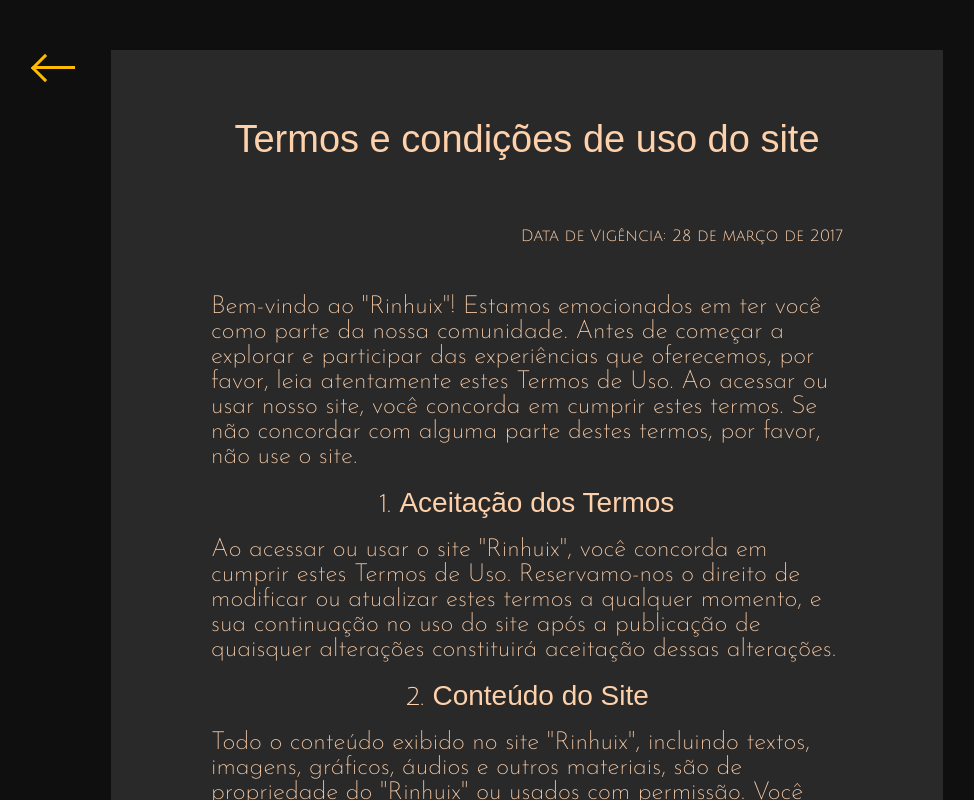
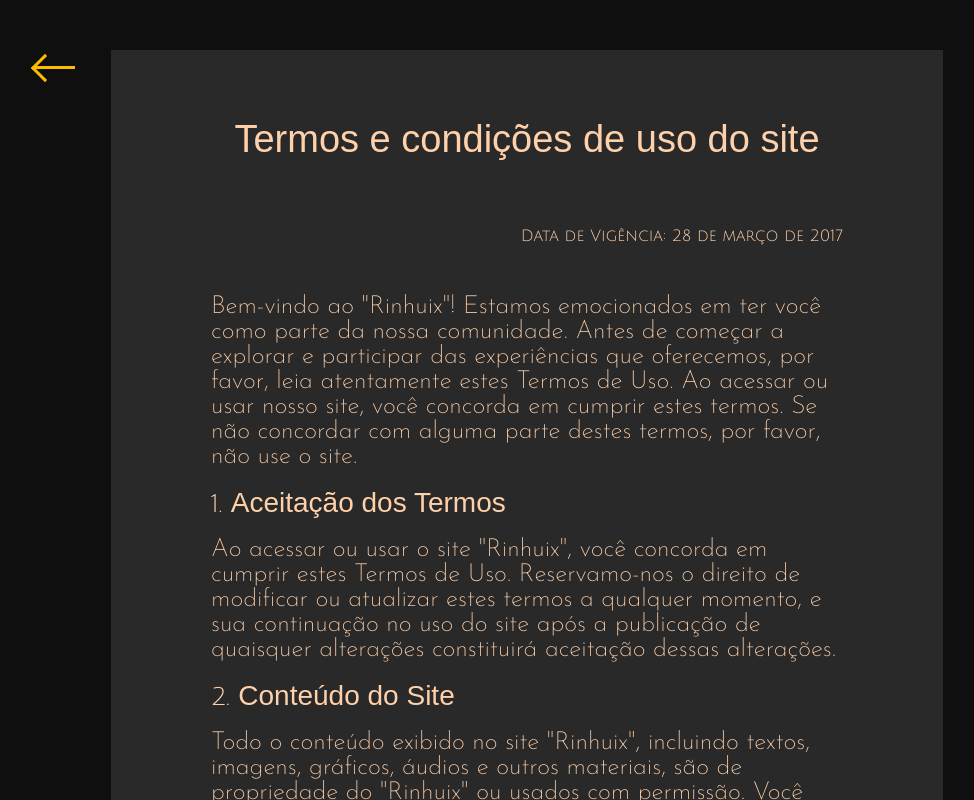
Before and after one commit to AkoruuDev/systemrin, a JavaScript app: page /terms-of-use in a window 1280 px wide. Shown: the whole page, without its empty margins (113-1087 px from the left). Built offline with nearby package versions, Linux system fonts and the light colour scheme; a web font is replaced by a local one.

Commit message:
fix: update terms of use and policity privacity

```diff
--- a/src/pages/PrivacityPolicity.js
+++ b/src/pages/PrivacityPolicity.js
@@ -1,7 +1,7 @@
 /* eslint-disable react/jsx-pascal-case */
 import styled from "styled-components"
 import { Arrow } from "../icons"
-import { Container, MainBox, Paragraph_orange, Quote_orange, RightQuote_orange, Subtitle_orange, TitleShort_orange } from "../styles"
+import { Container, MainBox, Paragraph_orange, Quote_orange, RightQuote_orange, Subtitle_orange, TitleShort_orange, BoxArea } from "../styles"
 import { useNavigate } from "react-router-dom"
 
 function PrivacityPolicity() {
@@ -13,34 +13,28 @@
             <Position onClick={() => Navigate(-1)}><Arrow /></Position>
             <MainBox>
                 <TitleShort_orange>Política de Privacidade do Site</TitleShort_orange>
-
                 <RightQuote_orange>Data de Vigência: 28 de março de 2017</RightQuote_orange>
 
+                <BoxArea>
                     <Paragraph_orange>Bem-vindo à Política de Privacidade do site "Rinhuix". A sua privacidade é fundamental para nós, e estamos comprometidos em proteger as informações pessoais que você compartilha conosco. Por favor, leia atentamente esta política para entender como coletamos, usamos, divulgamos e protegemos suas informações.</Paragraph_orange>
-
                     <Subtitle_orange><Quote_orange>1.</Quote_orange> Informações Coletadas</Subtitle_orange>
                     <Paragraph_orange>Informações de Registro: Ao se cadastrar no site "Rinhuix", podemos coletar informações como nome de usuário, endereço de e-mail e outras informações de perfil.</Paragraph_orange>
                     <Paragraph_orange>Informações de Participação no RPG: Durante sua participação no sistema de RPG, podemos coletar dados relacionados às suas interações, escolhas e contribuições para a narrativa.</Paragraph_orange>
-
                     <Subtitle_orange><Quote_orange>2.</Quote_orange> Uso das Informações</Subtitle_orange>
                     <Paragraph_orange>Utilizamos suas informações para fornecer e melhorar os serviços oferecidos pelo site "Rinhuix", incluindo a personalização da experiência de RPG.</Paragraph_orange>
                     <Paragraph_orange>Podemos usar seu endereço de e-mail para enviar comunicações relacionadas ao site, como atualizações, notificações e newsletters. Você pode optar por não receber essas comunicações a qualquer momento.</Paragraph_orange>
-
                     <Subtitle_orange><Quote_orange>3.</Quote_orange> Compartilhamento de Informações</Subtitle_orange>
                     <Paragraph_orange>Não compartilhamos suas informações pessoais com terceiros, a menos que seja necessário para fornecer os serviços solicitados por você ou exigido por lei.</Paragraph_orange>
-
                     <Subtitle_orange><Quote_orange>4.</Quote_orange> Segurança das Informações</Subtitle_orange>
                     <Paragraph_orange>Implementamos medidas de segurança para proteger suas informações pessoais contra acesso não autorizado, uso indevido ou divulgação.</Paragraph_orange>
-
                     <Subtitle_orange><Quote_orange>5.</Quote_orange> Cookies e Tecnologias Semelhantes</Subtitle_orange>
                     <Paragraph_orange>O site "Rinhuix" pode utilizar cookies e tecnologias semelhantes para melhorar a experiência do usuário, analisar tendências e administrar o site. Você pode configurar seu navegador para recusar cookies, mas isso pode afetar algumas funcionalidades do site.</Paragraph_orange>
-
                     <Subtitle_orange><Quote_orange>6.</Quote_orange> Acesso e Atualização de Informações</Subtitle_orange>
                     <Paragraph_orange>Você pode acessar e atualizar suas informações de perfil a qualquer momento. Se precisar de assistência, entre em contato conosco através dos canais de suporte disponíveis no site.</Paragraph_orange>
-
                     <Subtitle_orange><Quote_orange>7.</Quote_orange> Menores de Idade</Subtitle_orange>
                     <Paragraph_orange>O site "Rinhuix" não é destinado a menores de 13 anos. Não coletamos intencionalmente informações de menores de 13 anos. Se tomarmos conhecimento de que coletamos inadvertidamente informações de um menor de 13 anos, tomaremos medidas para excluí-las.</Paragraph_orange>
                     <Paragraph_orange>Ao continuar a usar o site "Rinhuix", você concorda com os termos desta Política de Privacidade. Reservamo-nos o direito de fazer alterações nesta política, e qualquer alteração será publicada nesta página com uma data de vigência atualizada. Se tiver dúvidas ou preocupações, entre em contato conosco. Agradecemos por confiar em nós com suas informações pessoais.</Paragraph_orange>
+                </BoxArea>
             </MainBox>
         </Container>
     )
--- a/src/pages/TermsOfUse.js
+++ b/src/pages/TermsOfUse.js
@@ -1,7 +1,7 @@
 /* eslint-disable react/jsx-pascal-case */
 import { useNavigate } from "react-router-dom"
 import { Arrow } from "../icons"
-import { Container, MainBox, Paragraph_orange, Quote_orange, RightQuote_orange, Subtitle_orange, TitleShort_orange } from "../styles"
+import { Container, MainBox, Paragraph_orange, Quote_orange, RightQuote_orange, Subtitle_orange, TitleShort_orange, BoxArea } from "../styles"
 import styled from "styled-components"
 
 function TermsOfUse() {
@@ -15,25 +15,20 @@
             <MainBox>
                 <TitleShort_orange>Termos e condições de uso do site</TitleShort_orange>
                 <RightQuote_orange>Data de Vigência: 28 de março de 2017</RightQuote_orange>
-
+                <BoxArea>
                     <Paragraph_orange>Bem-vindo ao "Rinhuix"! Estamos emocionados em ter você como parte da nossa comunidade. Antes de começar a explorar e participar das experiências que oferecemos, por favor, leia atentamente estes Termos de Uso. Ao acessar ou usar nosso site, você concorda em cumprir estes termos. Se não concordar com alguma parte destes termos, por favor, não use o site.</Paragraph_orange>
-
                     <Subtitle_orange><Quote_orange>1. </Quote_orange>Aceitação dos Termos</Subtitle_orange>
                     <Paragraph_orange>Ao acessar ou usar o site "Rinhuix", você concorda em cumprir estes Termos de Uso. Reservamo-nos o direito de modificar ou atualizar estes termos a qualquer momento, e sua continuação no uso do site após a publicação de quaisquer alterações constituirá aceitação dessas alterações.</Paragraph_orange>
-
                     <Subtitle_orange><Quote_orange>2. </Quote_orange>Conteúdo do Site</Subtitle_orange>
                     <Paragraph_orange>Todo o conteúdo exibido no site "Rinhuix", incluindo textos, imagens, gráficos, áudios e outros materiais, são de propriedade do "Rinhuix" ou usados com permissão. Você concorda em não reproduzir, distribuir, modificar ou criar trabalhos derivados do nosso conteúdo sem nossa autorização expressa.</Paragraph_orange>
-
                     <Subtitle_orange><Quote_orange>3. </Quote_orange>História e RPG</Subtitle_orange>
                     <Paragraph_orange>O "Rinhuix" apresenta uma história original e um sistema de RPG único. Ao participar do RPG, você concorda em seguir as regras estabelecidas e respeitar a narrativa criada pelos administradores do site. Compreendemos que a experiência de RPG é interativa, mas pedimos que todos os participantes ajam com respeito e consideração.</Paragraph_orange>
-
                     <Subtitle_orange><Quote_orange>4. </Quote_orange>Responsabilidades do Usuário</Subtitle_orange>
                     <Paragraph_orange>Ao usar o site "Rinhuix", você concorda em não realizar atividades que possam comprometer a segurança do site, interferir no seu funcionamento adequado ou violar quaisquer leis aplicáveis. Você é responsável por todas as atividades associadas à sua conta.</Paragraph_orange>
-
                     <Subtitle_orange><Quote_orange>5. </Quote_orange>Privacidade</Subtitle_orange>
                     <Paragraph_orange>Respeitamos sua privacidade. Consulte nossa Política de Privacidade para entender como tratamos suas informações pessoais.</Paragraph_orange>
-
                     <Paragraph_orange>Agradecemos por fazer parte da comunidade "Rinhuix". Divirta-se explorando nossa história e participando do RPG! Se tiver alguma dúvida ou preocupação, entre em contato conosco através dos canais de suporte disponíveis no site.</Paragraph_orange>
+                </BoxArea>
             </MainBox>
         </Container>
         </>
```
Lines whose indentation alone changed are shown as unchanged.
